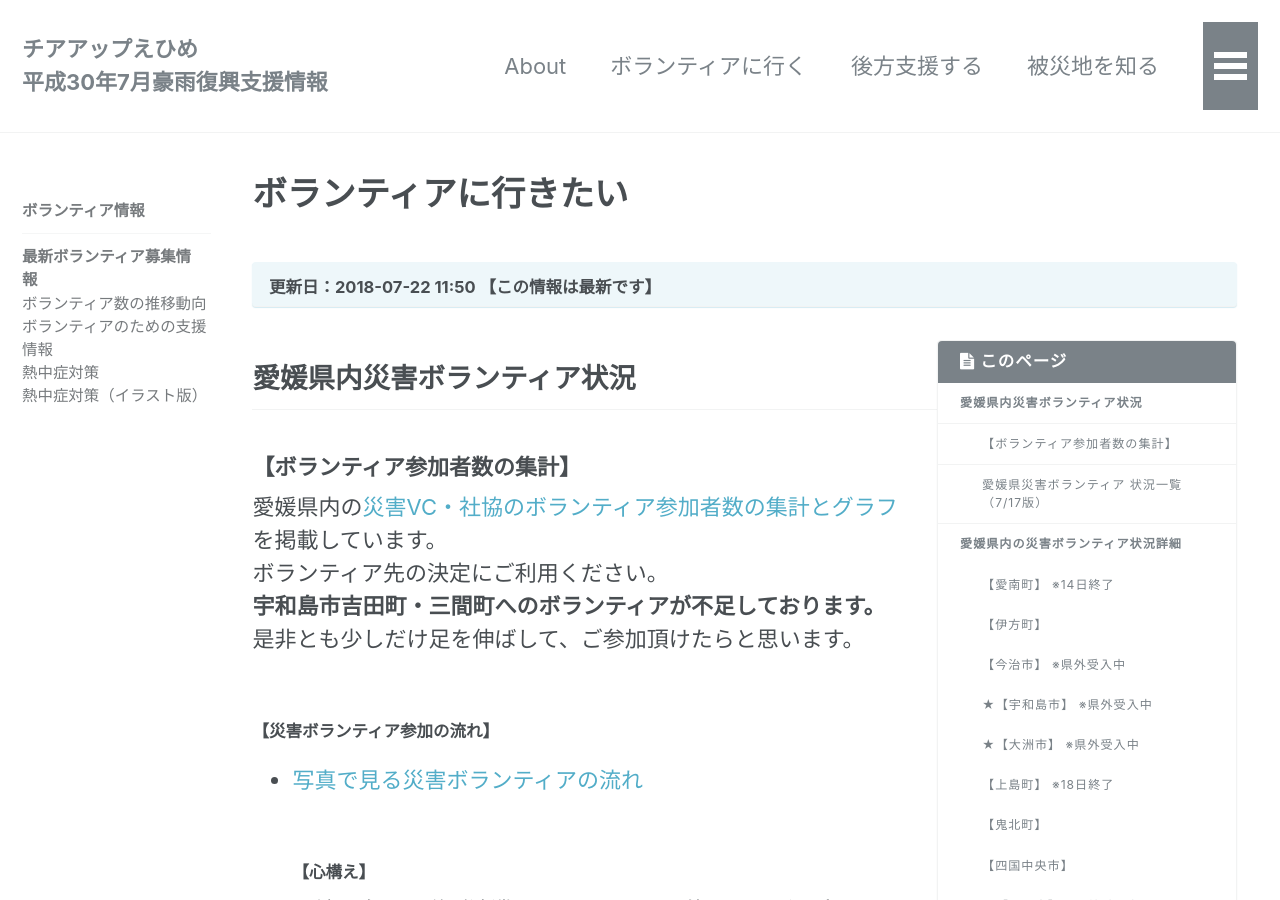
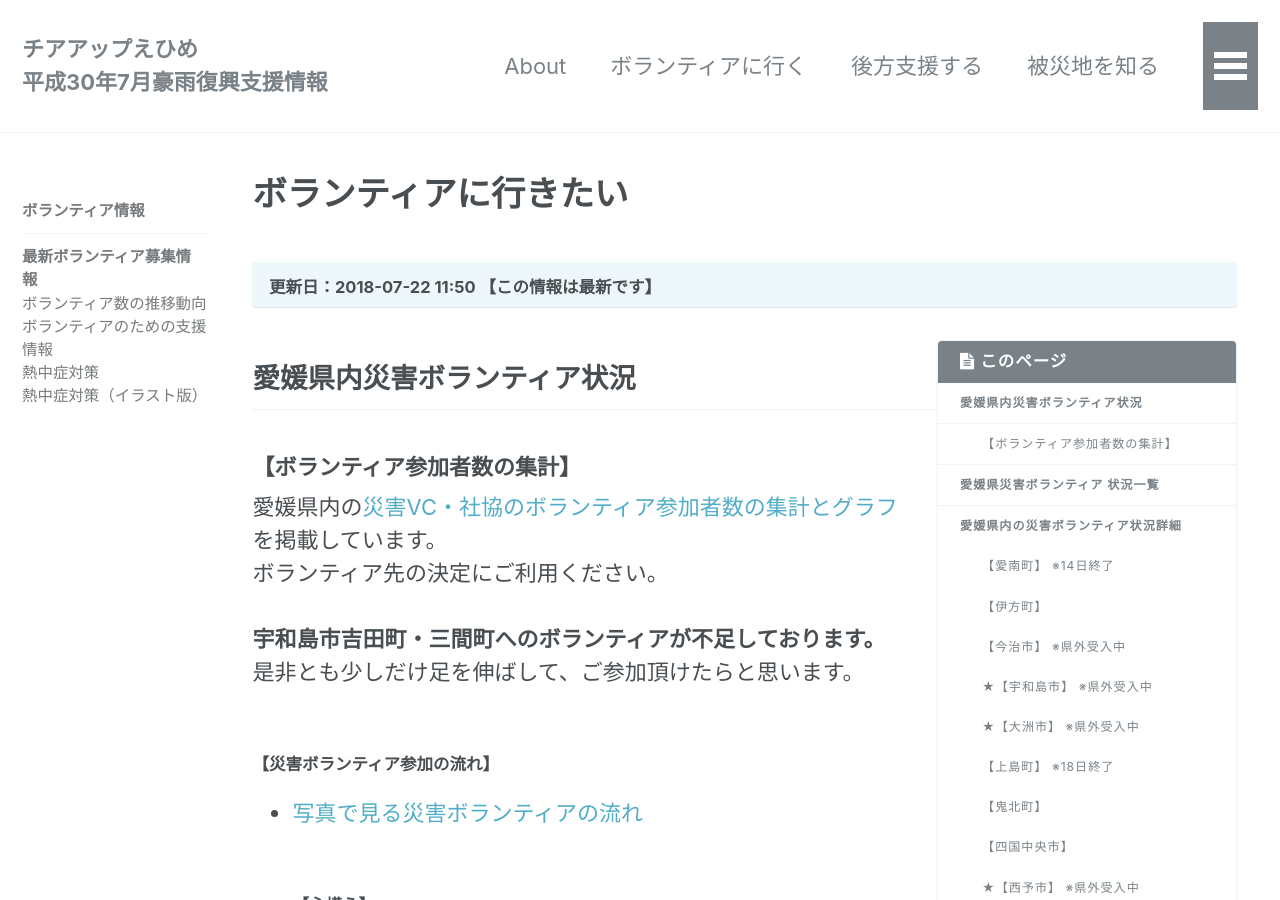
Before and after one commit to cheerup-ehime/cheerup-ehime.github.io, a Jekyll site: the page built from _pages/volunteer.md, in a window 1280 px wide and 900 px high. Built offline with Jekyll 4.4.1, drawn with Linux system fonts in a browser that asks for light colours; comment, search, counter and statistics services are not loaded; some of the changed text lies outside the part shown.

Commit message:
Update volunteer.md

```diff
--- a/_pages/volunteer.md
+++ b/_pages/volunteer.md
@@ -11,7 +11,7 @@
 ## 愛媛県内災害ボランティア状況
 ### 【ボランティア参加者数の集計】
 愛媛県内の[災害VC・社協のボランティア参加者数の集計とグラフ](/volunteer/aggregation/)を掲載しています。<br>
-ボランティア先の決定にご利用ください。<br>
+ボランティア先の決定にご利用ください。<br><br>
 **宇和島市吉田町・三間町へのボランティアが不足しております。** <br>是非とも少しだけ足を伸ばして、ご参加頂けたらと思います。
 <br><br>
 
@@ -38,7 +38,7 @@
 
 
 <br><br><br><br>
-### 愛媛県災害ボランティア 状況一覧（7/17版）
+## 愛媛県災害ボランティア 状況一覧
 
 | 自治体   |情報サイトURL                                                             |
 |----------|--------------------------------------------------------------------------|
@@ -55,10 +55,10 @@
 | 砥部町   |[砥部町社会福祉協議会](http://www.tobe-shakyo.jp/)|
 | 愛南町   |[愛南町社会福祉協議会](http://www.ainan-shakyo.or.jp/)|
 
+
+
+<br><br><br><br>
 ## 愛媛県内の災害ボランティア状況詳細
-
----
-
 ### 【愛南町】 ※14日終了
 
 ---
```
